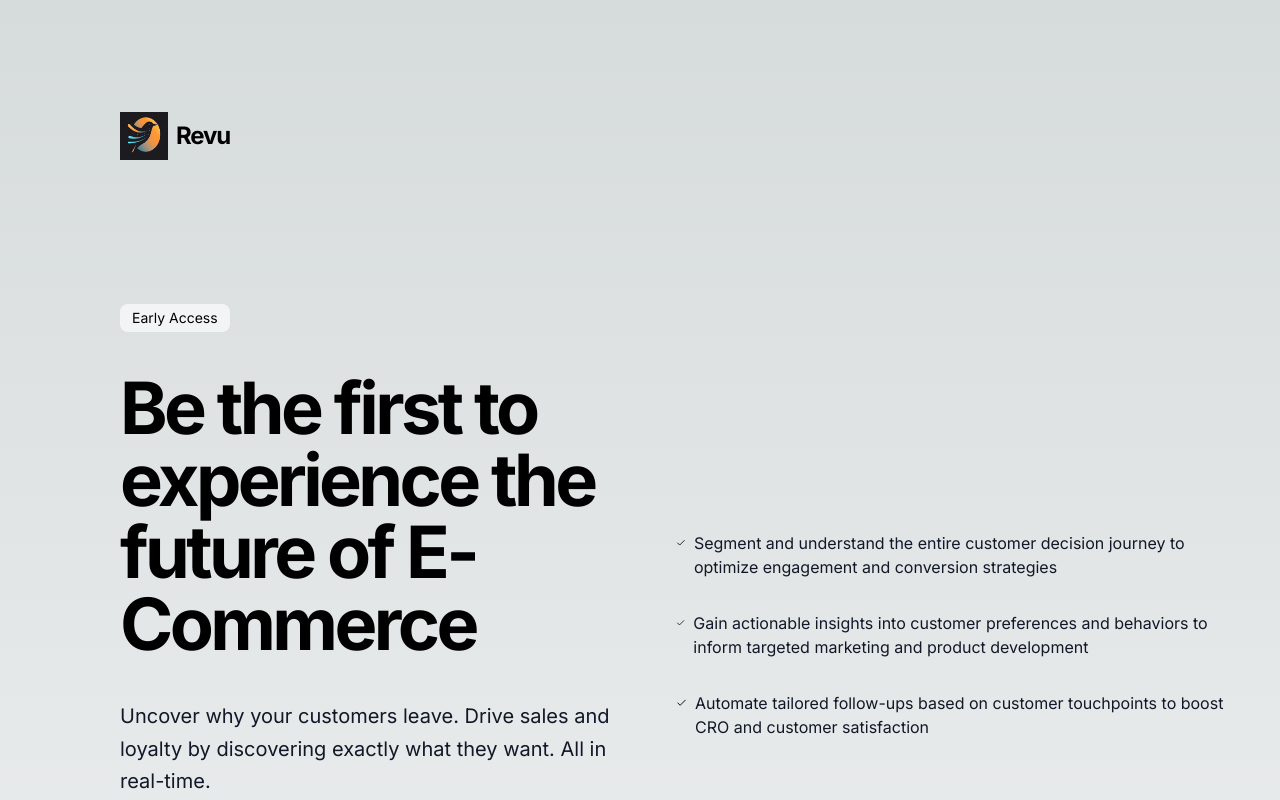
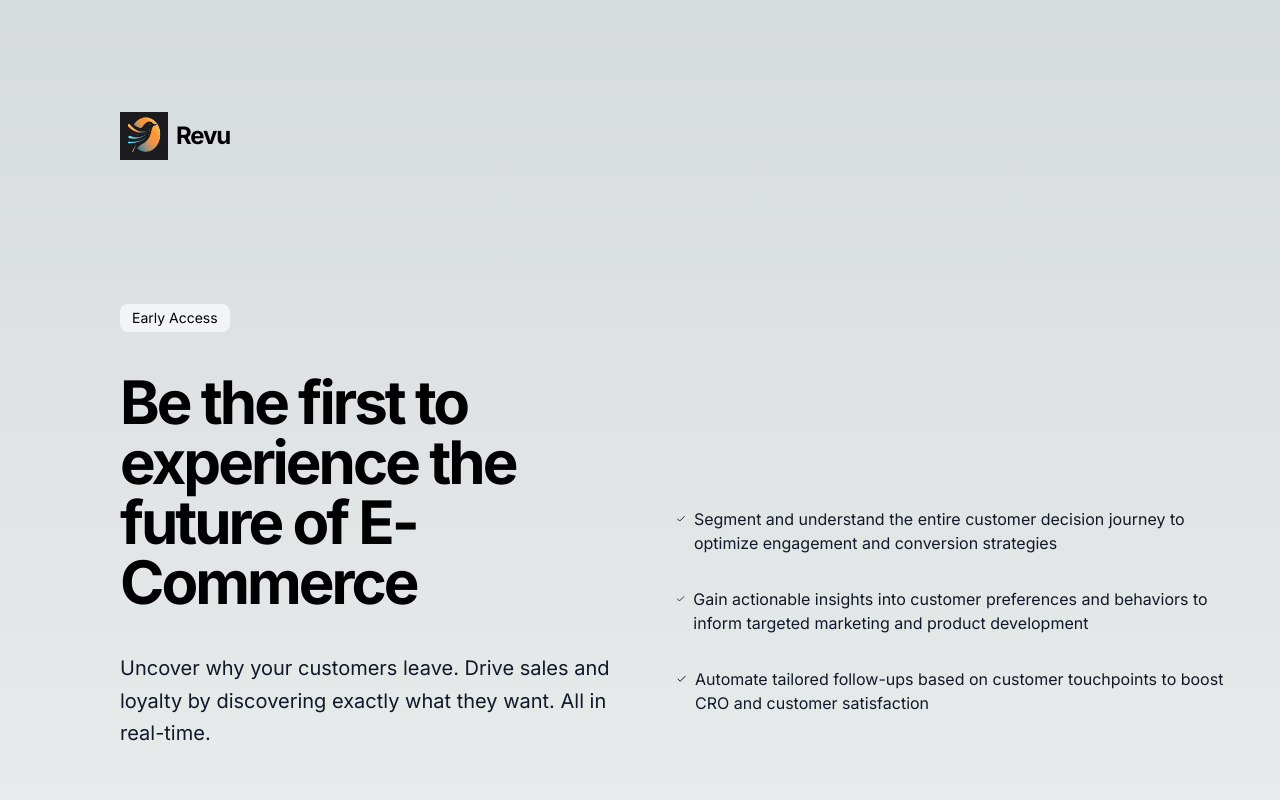
Before and after one commit to aqzhen/Revu-Landing-Page, a Next.js app: page / in a window 1280 px wide. Shown: the top 800 px of the page. Built offline with nearby package versions, Linux system fonts and the light colour scheme.

Commit message:
styling for larger screens, fixed favicon

```diff
--- a/src/components/landing-page.tsx
+++ b/src/components/landing-page.tsx
@@ -81,7 +81,7 @@
                 <div className="inline-block rounded-lg bg-gray-100 px-3 py-1 text-sm ">
                   Early Access
                 </div>
-                <h2 className="text-3xl font-bold tracking-tighter sm:text-5xl md:text-7xl">
+                <h2 className="text-3xl font-bold tracking-tighter sm:text-5xl md:text-6xl">
                   Be the first to experience the future of E-Commerce
                 </h2>
                 <p className="max-w-[600px] text-gray-900 md:text-xl/relaxed lg:text-base/relaxed xl:text-xl/relaxed ">
```
